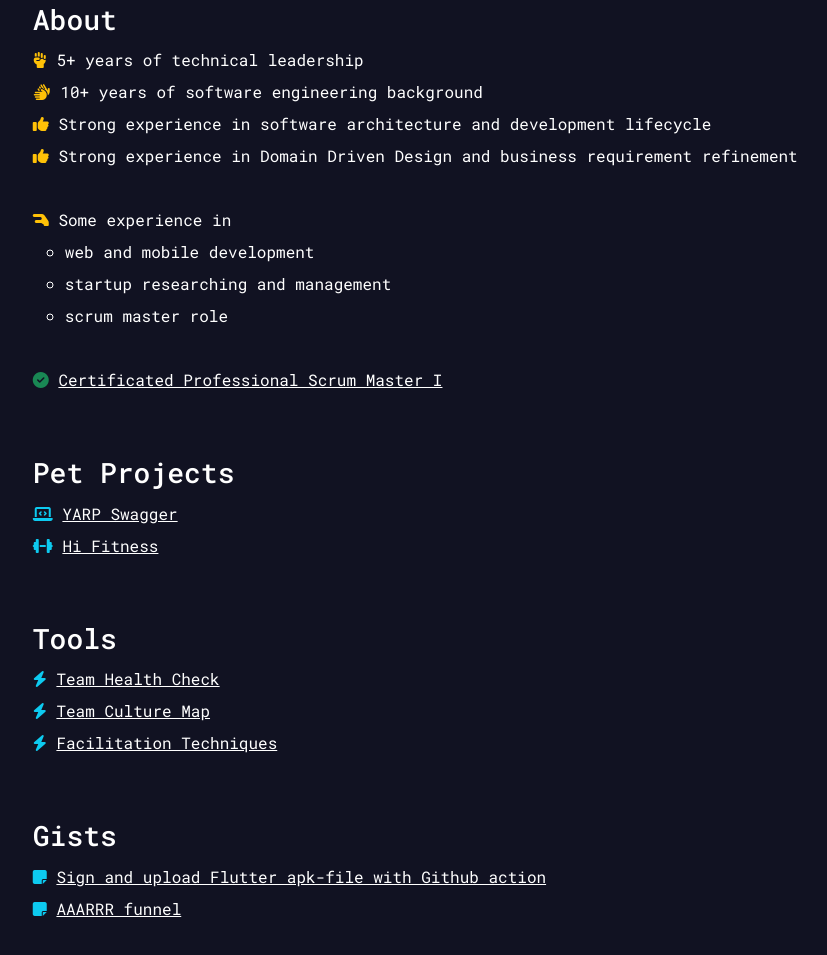
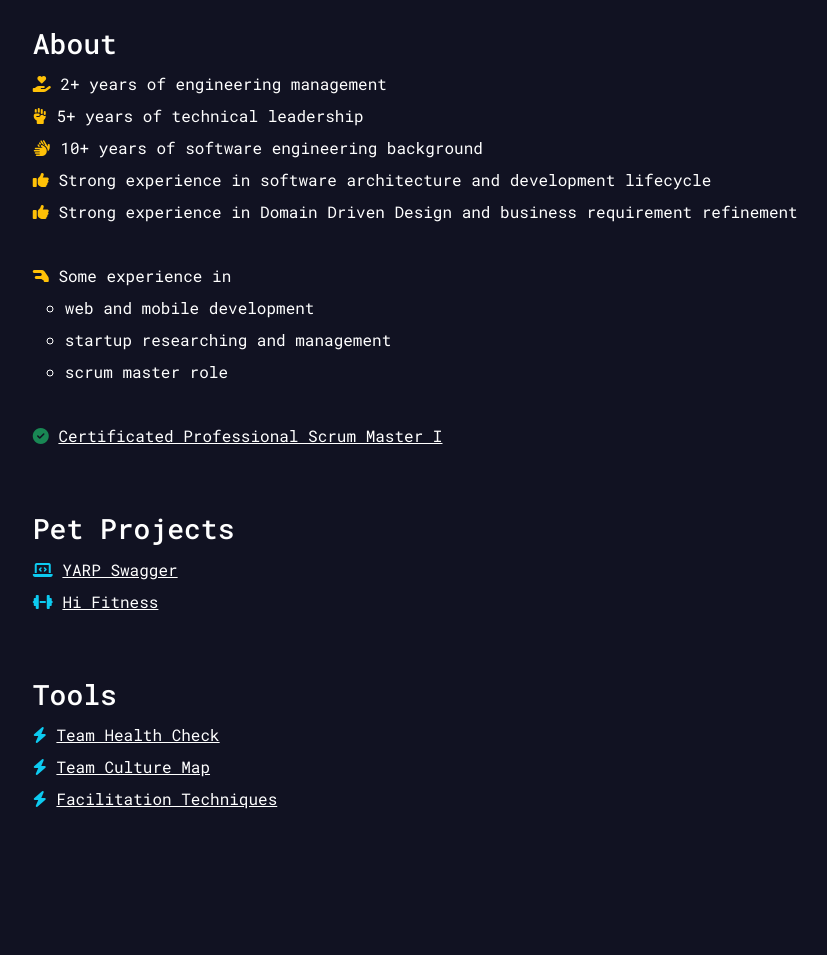
Before and after one commit to andreytreyt/andreytreyt, a plain HTML site: page public/index.html in a window 1280 px wide. Shown: the part 619-1574 px from the top of the page, without its empty margins (213-1040 px from the left). After the commit the page ends 1494 px from the top, so only its background shows below. Drawn offline with nearby package versions, Linux system fonts and the light colour scheme.

Commit message:
Update index.html

```diff
--- a/public/index.html
+++ b/public/index.html
@@ -72,7 +72,7 @@
     <div class="container">
         <section>
             <h1>Hi&nbsp;<i class="fa-solid fa-hand fa-flip text-warning"></i>&nbsp;I'm Andrei Tsaregorodtsev</h1>
-            <p>And I'm a&nbsp;Software Engineer and Engineering Manager&nbsp;<i class="fa-solid fa-wand-magic-sparkles text-info"></i></p>
+            <p>And I'm an&nbsp;Engineering Manager&nbsp;| Release Manager&nbsp;| Technical Leader&nbsp;| Software Engineer&nbsp;<i class="fa-solid fa-wand-magic-sparkles text-info"></i></p>
             <p><i class="fa-solid fa-cake-candles text-danger"></i>&nbsp;Born <span id="birth"></span>, <span
                     id="age"></span>&nbsp;y.o.
             </p>
@@ -121,6 +121,9 @@
         <section>
             <h3>About</h3>
             <ul>
+                <li>
+                    <i class="fa-solid fa-hand-holding-heart text-warning"></i>&nbsp;2+ years of engineering management
+                </li>
                 <li>
                     <i class="fa-solid fa-hand-fist text-warning"></i>&nbsp;5+ years of technical leadership
                 </li>
@@ -190,20 +193,6 @@
                 </li>
             </uL>
         </section>
-        <section>
-            <h3>Gists</h3>
-            <ul>
-                <li>
-                    <i class="fa-solid fa-note-sticky text-info"></i>&nbsp;<a
-                        href="https://gist.github.com/andreytreyt/ca13f8241491d7e6927437aa51e47cf4" target="blank">Sign
-                        and upload Flutter apk-file with Github action</a>
-                </li>
-                <li>
-                    <i class="fa-solid fa-note-sticky text-info"></i>&nbsp;<a
-                        href="https://gist.github.com/andreytreyt/6ce632c5685599d32880f5556bcf9181" target="blank">AAARRR funnel</a>
-                </li>
-            </ul>
-        </section>
     </div>
 </body>
 
```
